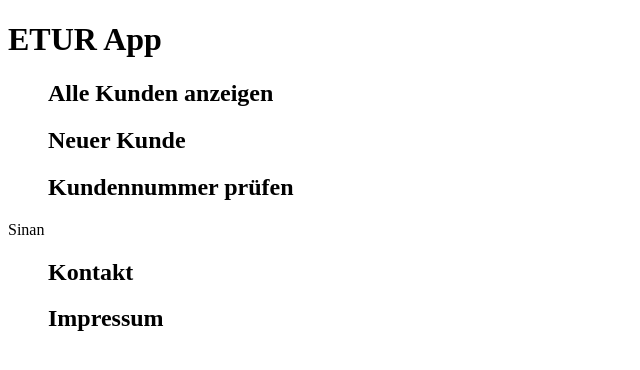
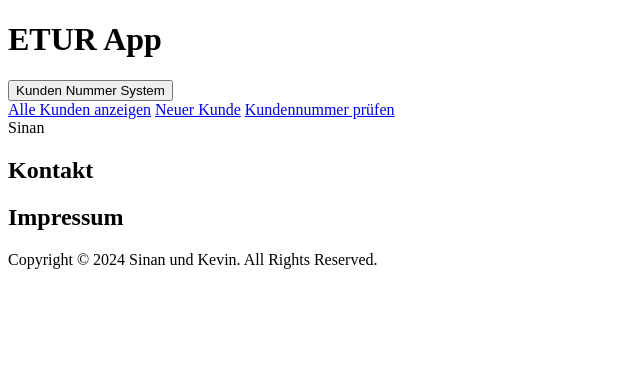
Before and after one commit to KevinKurz/ETUR-App, a plain HTML site: page src/webseite/index.html in a window 1280 px wide. Shown: the whole page, without its empty margins (0-640 px from the left). Drawn offline with Linux system fonts and the light colour scheme.

Commit message:
add dropdwon to header

```diff
--- a/src/webseite/index.html
+++ b/src/webseite/index.html
@@ -12,18 +12,20 @@
     <main>
         <header>
           <h1>ETUR App</h1>
-          <ul>
-            <p><h2>Alle Kunden anzeigen</h2></p>
-            <p><h2>Neuer Kunde</h2></p>
-            <p><h2>Kundennummer prüfen</h2></p>
-          </ul>
+          <div class = "dropdown_header">
+            <button class="drop_btn">Kunden Nummer System</button>
+            <div class = "dropdown_content">
+              <a href="#">Alle Kunden anzeigen</a>
+              <a href="#">Neuer Kunde</a>
+              <a href="#">Kundennummer prüfen</a>
+            </div>
+          </div>
         </header>
         <div>Sinan</div>
         <footer>
-          <ul>
-            <p><h2>Kontakt</h2></p>
-            <p><h2>Impressum</h2></p>
-          </ul>
+          <p><h2>Kontakt</h2></p>
+          <p><h2>Impressum</h2></p>
+          <p>Copyright © 2024 Sinan und Kevin. All Rights Reserved.</p>
         </footer>
     </main>
 	<script src="index.js"></script>
```
